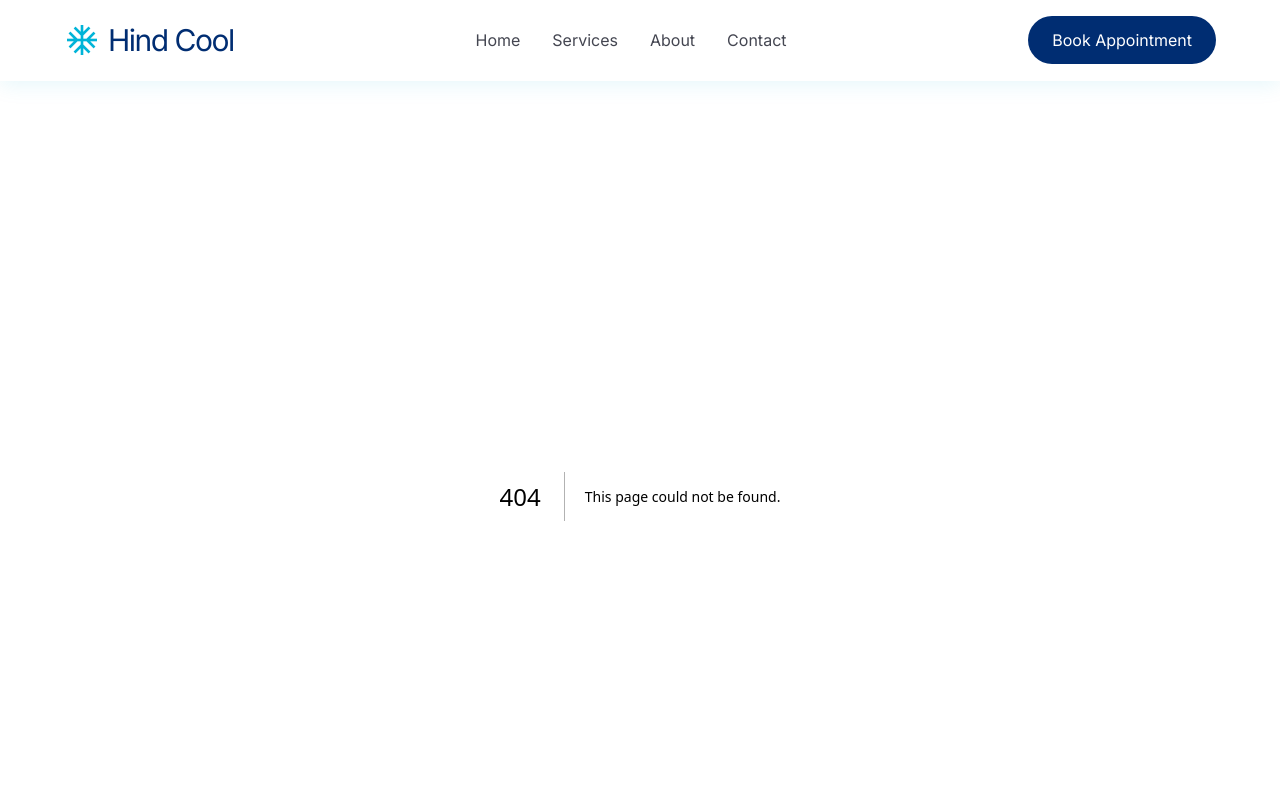
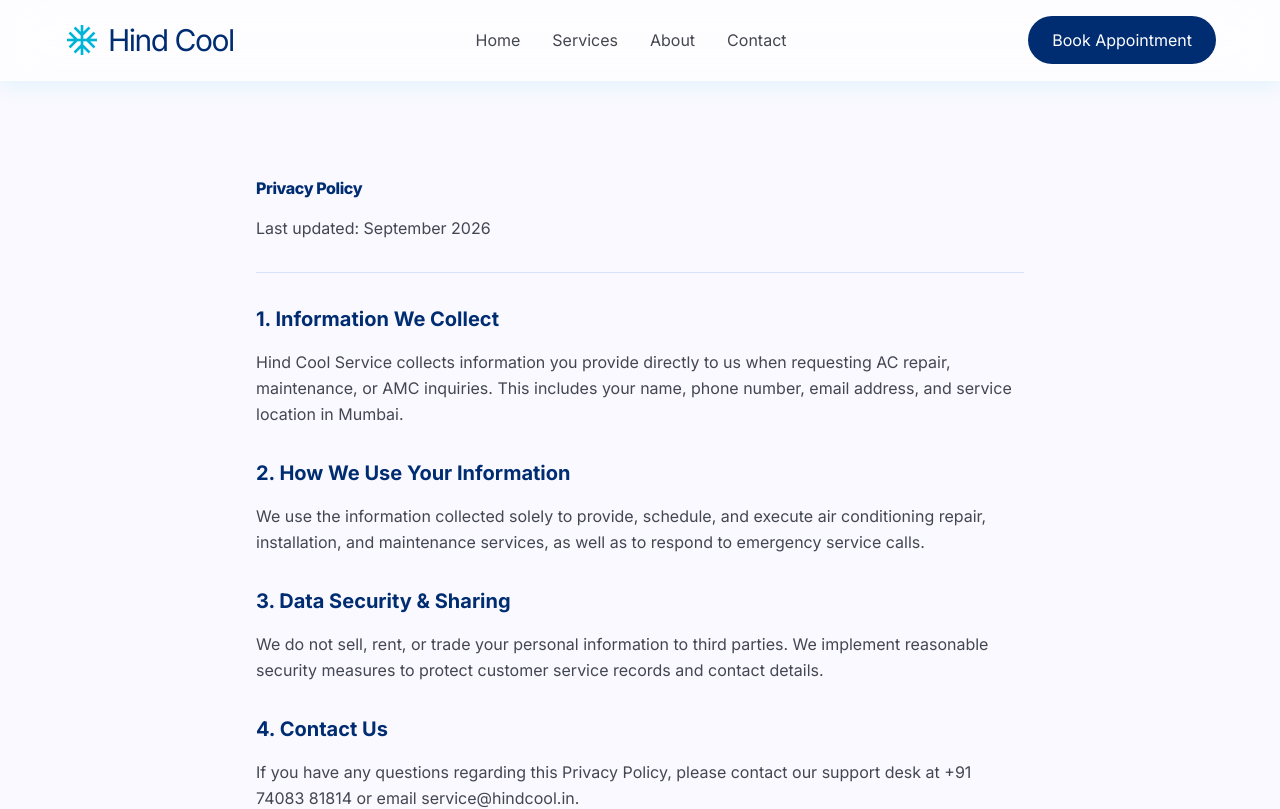
Before and after one commit to zaidtopsoluation/hind, a Next.js app: page /privacy in a window 1280 px wide. Before the commit this address had no page. Shown: the top 809 px of the page. Built offline with nearby package versions, Linux system fonts and the light colour scheme.

Commit message:
fix(seo): add privacy policy page to fix 404, optimize title/meta lengths for screaming frog audit

```diff
--- a/app/layout.tsx
+++ b/app/layout.tsx
@@ -12,10 +12,10 @@ const inter = Inter({
 
 export const metadata: Metadata = {
   title: {
-    default: 'Hind Cool Service | Best AC Repair, Service & AC Mechanic in Mumbai',
+    default: 'Hind Cool Service | Best AC Repair & Service in Mumbai',
     template: '%s | Hind Cool Service'
   },
-  description: 'Looking for a reliable AC wala or AC mechanic in Mumbai? Hind Cool Service offers premium AC repair, AC servicing, VRF/VRV system installation, ductable AC maintenance, and custom AC AMC plans across Mumbai.',
+  description: 'Hind Cool Service offers premium AC repair, AC servicing, AC AMC plans, VRF/VRV installation, and ductable AC maintenance across Mumbai.',
   keywords: [
     'AC Repair Mumbai',
     'AC Service Mumbai',
--- /dev/null
+++ b/app/privacy/page.tsx
@@ -0,0 +1,54 @@
+import type { Metadata } from 'next';
+
+export const metadata: Metadata = {
+  title: 'Privacy Policy',
+  description: 'Privacy Policy for Hind Cool Service. Learn how we handle customer data, service inquiries, and privacy protections in Mumbai.',
+  alternates: {
+    canonical: '/privacy',
+  },
+};
+
+export default function PrivacyPage() {
+  return (
+    <div className="max-w-container-max mx-auto px-margin-mobile md:px-margin-desktop py-12 md:py-20">
+      <div className="max-w-3xl mx-auto flex flex-col gap-8 text-on-surface">
+        <header className="flex flex-col gap-4 border-b border-surface-container-highest pb-8">
+          <h1 className="font-display-lg-mobile md:font-display-lg text-display-lg-mobile md:text-display-lg text-deep-navy font-extrabold tracking-tight">
+            Privacy Policy
+          </h1>
+          <p className="font-body-lg text-body-lg text-on-surface-variant">
+            Last updated: September 2026
+          </p>
+        </header>
+
+        <section className="flex flex-col gap-4 font-body-md text-body-md leading-relaxed text-on-surface-variant">
+          <h2 className="text-xl font-bold text-deep-navy">1. Information We Collect</h2>
+          <p>
+            Hind Cool Service collects information you provide directly to us when requesting AC repair, maintenance, or AMC inquiries. This includes your name, phone number, email address, and service location in Mumbai.
+          </p>
+        </section>
+
+        <section className="flex flex-col gap-4 font-body-md text-body-md leading-relaxed text-on-surface-variant">
+          <h2 className="text-xl font-bold text-deep-navy">2. How We Use Your Information</h2>
+          <p>
+            We use the information collected solely to provide, schedule, and execute air conditioning repair, installation, and maintenance services, as well as to respond to emergency service calls.
+          </p>
+        </section>
+
+        <section className="flex flex-col gap-4 font-body-md text-body-md leading-relaxed text-on-surface-variant">
+          <h2 className="text-xl font-bold text-deep-navy">3. Data Security &amp; Sharing</h2>
+          <p>
+            We do not sell, rent, or trade your personal information to third parties. We implement reasonable security measures to protect customer service records and contact details.
+          </p>
+        </section>
+
+        <section className="flex flex-col gap-4 font-body-md text-body-md leading-relaxed text-on-surface-variant">
+          <h2 className="text-xl font-bold text-deep-navy">4. Contact Us</h2>
+          <p>
+            If you have any questions regarding this Privacy Policy, please contact our support desk at +91 74083 81814 or email service@hindcool.in.
+          </p>
+        </section>
+      </div>
+    </div>
+  );
+}
--- a/app/sitemap.ts
+++ b/app/sitemap.ts
@@ -29,6 +29,12 @@ export default function sitemap(): MetadataRoute.Sitemap {
       priority: 0.8,
     },
     {
+      url: `${baseUrl}/privacy`,
+      lastModified: new Date(),
+      changeFrequency: 'monthly',
+      priority: 0.3,
+    },
+    {
       url: `${baseUrl}/locations/bandra`,
       lastModified: new Date(),
       changeFrequency: 'weekly',
```
